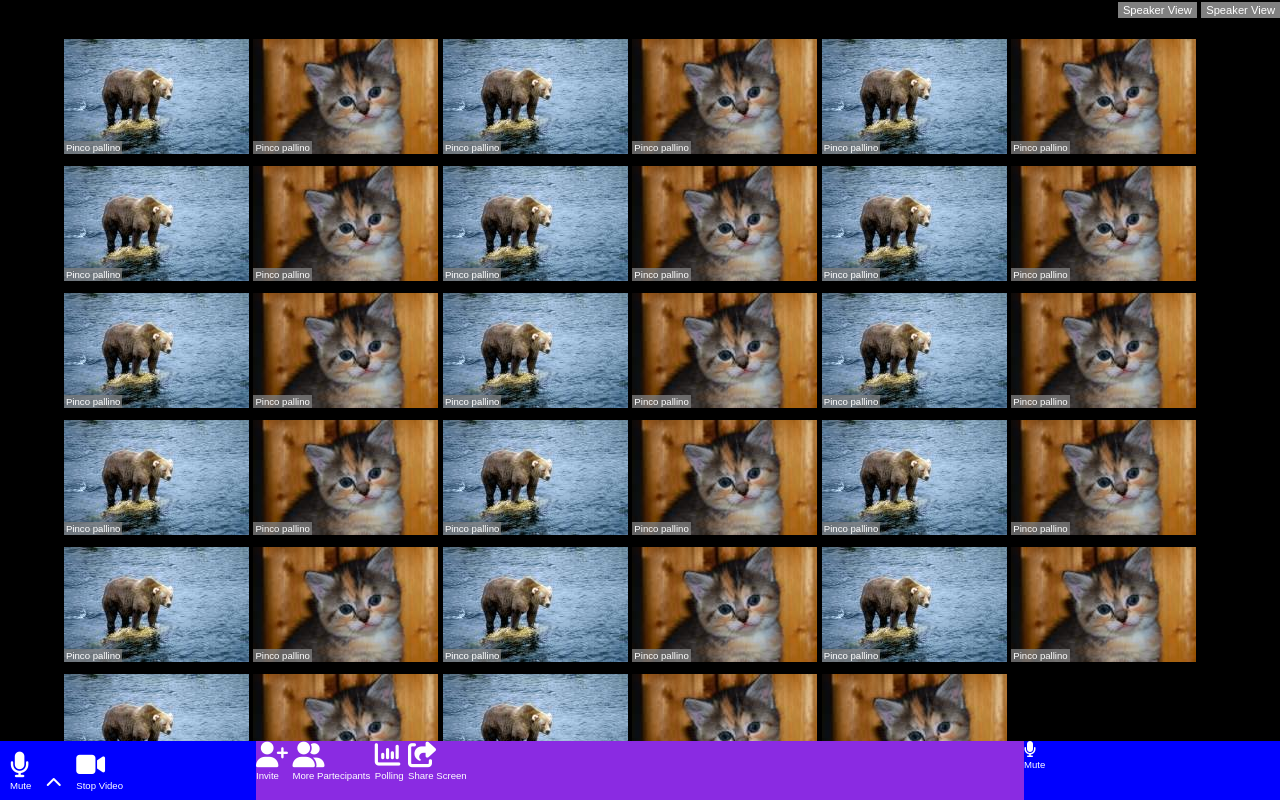
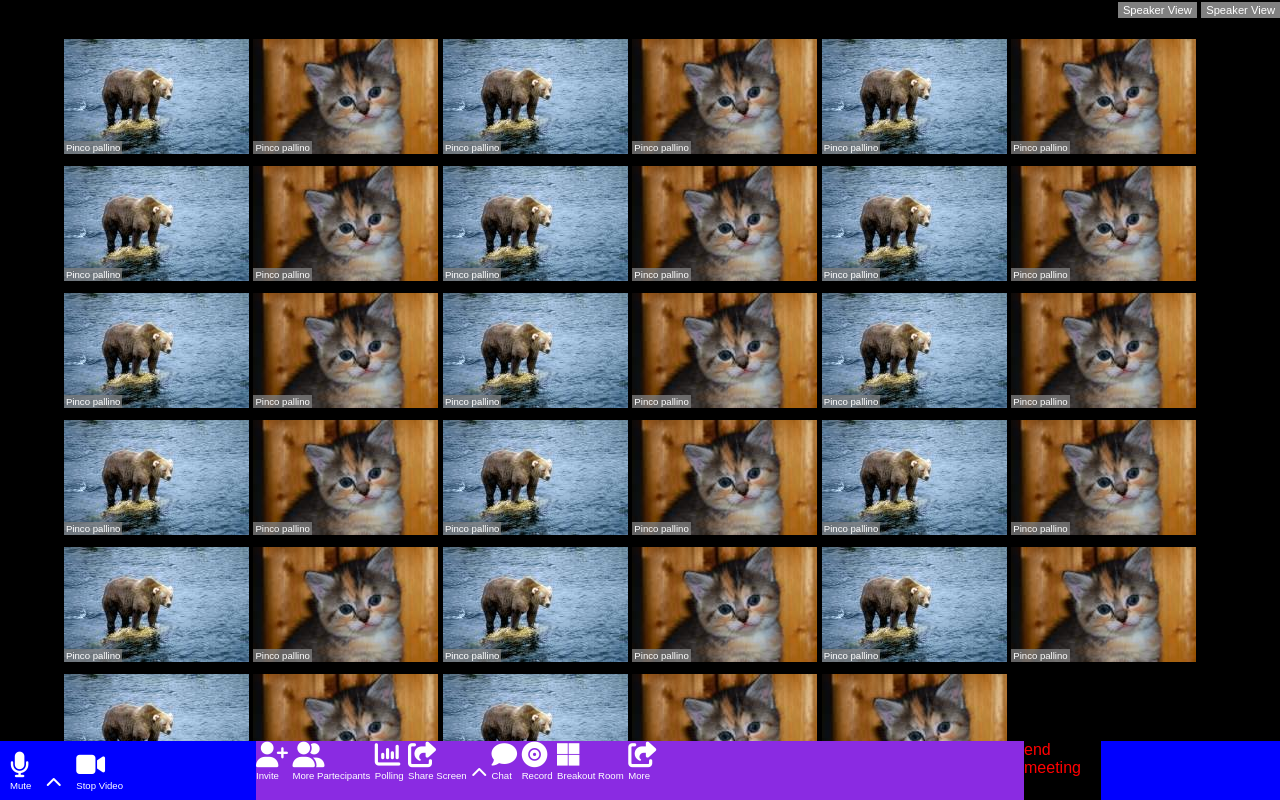
Before and after one commit to AlessandroCingolani/html-css-zoom, a plain HTML site: page index.html in a window 1280 px wide. Drawn offline with Linux system fonts and the light colour scheme.

Commit message:
[Try]:fix icons

```diff
--- a/css/style.css
+++ b/css/style.css
@@ -105,3 +105,10 @@ section {
   height: 100%;
   background-color: blue;
 }
+
+.end-call {
+  color: red;
+  width: 30%;
+  height: 100%;
+  background-color: black;
+}
--- a/index.html
+++ b/index.html
@@ -160,6 +160,7 @@
       </div>
     </section>
 
+    <!-- bottom bar -->
     <nav>
       <div class="tools-bar d-flex">
 
@@ -198,11 +199,34 @@
             <p>share screen</p>
           </div>
 
+          <div class="inline"><i class="fa-solid fa-chevron-up"></i></div>
+
+          <div class="mic inline">
+            <i class="fa-solid fa-comment"></i>
+            <p>chat</p>
+          </div>
+
+          <div class="mic inline">
+            <i class="fa-solid fa-record-vinyl"></i>
+            <p>record</p>
+          </div>
+
+          <div class="mic inline">
+            <i class="fa-brands fa-microsoft"></i>
+            <p>breakout room</p>
+          </div>
+
+          <div class="mic inline">
+            <i class="fa-solid fa-share-from-square"></i>
+            <p>more</p>
+          </div>
+
         </div>
 
-        <div class="controls-right">
-          <i class="fa-solid fa-microphone"></i>
-          <p>mute</p>
+        <div class="controls-right inline">
+          <div class="end-call">
+            end meeting
+          </div>
         </div>
       </div>
     </nav>
```
